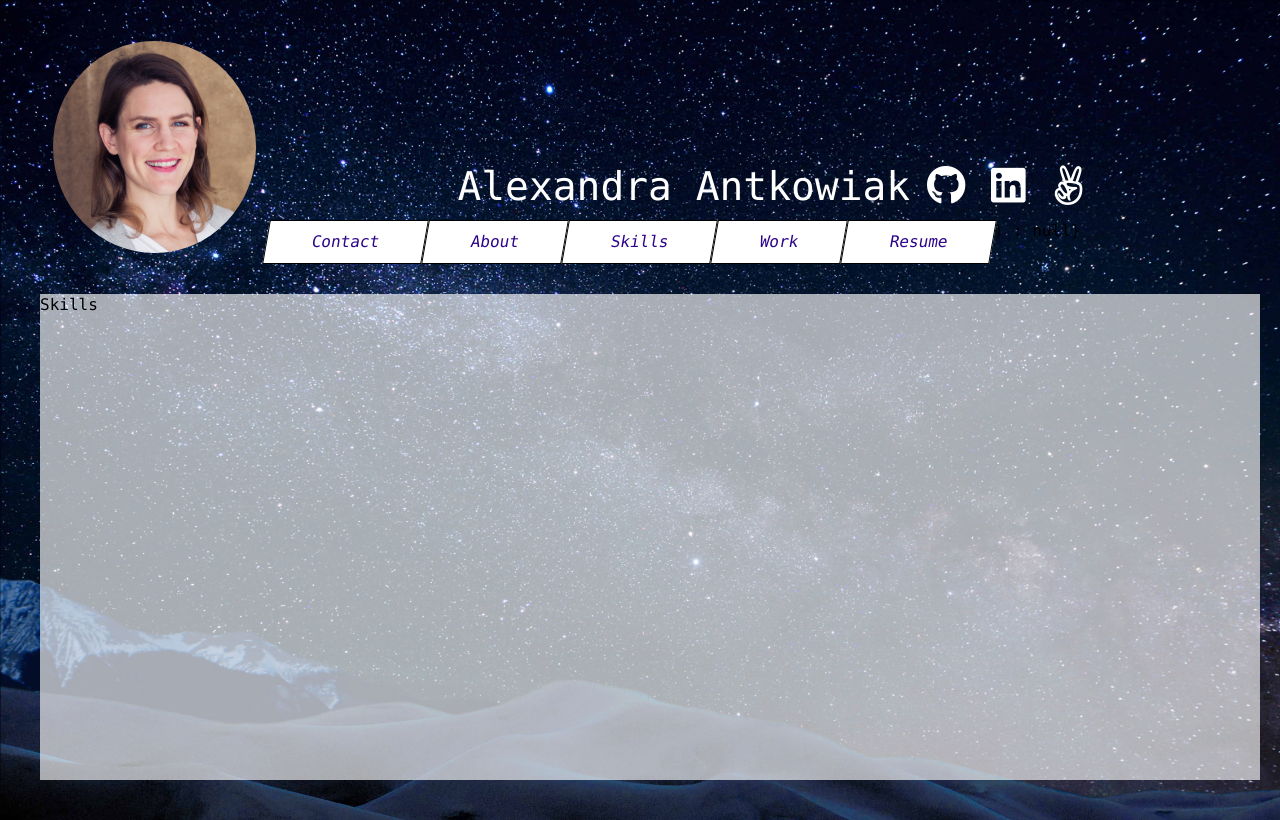
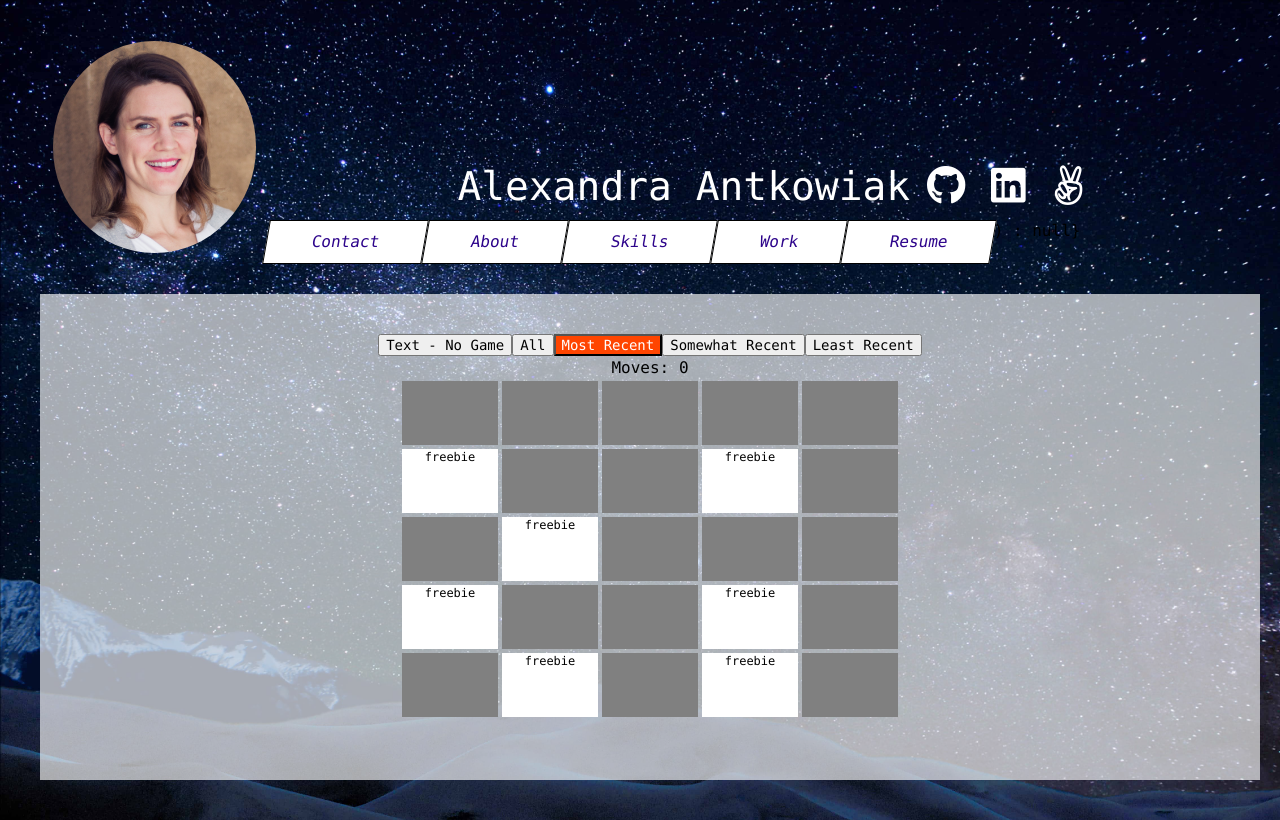
Before and after one commit to alliejant/website, a React (Create React App) app: page /skills in a window 1280 px wide. Built offline with nearby package versions, Linux system fonts and the light colour scheme.

Commit message:
started working on skills

```diff
--- a/src/pages/Skills.js
+++ b/src/pages/Skills.js
@@ -1,9 +1,206 @@
-import React, { Component } from 'react';
+import React, { Component } from "react";
+import "./Skills.scss";
 
 class Skills extends Component {
+  constructor(props) {
+    super(props);
+
+    this.mostRecent = [
+      "Javascript",
+      "Go",
+      "React",
+      "GraphQL",
+      "Relay",
+      "Flow",
+      "Postgres",
+      "HTML",
+      "CSS"
+    ];
+    this.somewhatRecent = ["React Native", "Redux", "Node.js", "Express"];
+    this.leastRecent = ["Ruby on Rails", "Python", "Flask", "Mongo"];
+
+    this.state = {
+      // options include: Text - No Game, Most Recent, Somewhat Recent, Least Recent
+      gameOption: "Most Recent",
+      skills: [],
+      indiciesToUncover: new Set(),
+      firstIndex: null,
+      secondIndex: null,
+      moves: null
+    };
+  }
+
+  componentDidMount() {
+    this.createSkills("Most Recent");
+  }
+
+  createSkills = option => {
+    let skills;
+    const { mostRecent, somewhatRecent, leastRecent } = this;
+    switch (option) {
+      case "All":
+        skills = mostRecent.concat(somewhatRecent, leastRecent);
+        break;
+      case "Most Recent":
+        skills = Array.from(mostRecent);
+        break;
+      case "Somewhat Recent":
+        skills = Array.from(somewhatRecent);
+        break;
+      case "Least Recent":
+        skills = Array.from(leastRecent);
+        break;
+      default:
+    }
+
+    // Check to make sure skills is of valid length and if so, even out grid to a X by X size
+    if (skills === undefined || skills.length < 4) {
+      this.setState({
+        gameOption: "Text - No Game",
+        skills: [],
+        moves: null
+      });
+      return;
+    }
+
+    skills = skills.concat(Array.from(skills));
+    let gridSize = 2;
+    while (gridSize * gridSize < skills.length) {
+      gridSize++;
+    }
+
+    const fillStart = skills.length;
+    skills.length = gridSize * gridSize;
+    skills = skills.fill("freebie", fillStart);
+
+    // Randomize skills
+    for (let i = 0; i < skills.length; i++) {
+      let randomIndex = i + Math.floor(Math.random() * skills.length - i);
+      [skills[i], skills[randomIndex]] = [skills[randomIndex], skills[i]];
+    }
+
+    // Set indiciesToUncover and remove all "freebie" indicies from the set
+    const indiciesToUncover = new Set(skills.keys());
+    skills.forEach((skill, i) => {
+      if (skill === "freebie") {
+        indiciesToUncover.delete(i);
+      }
+    });
+
+    this.setState({
+      gameOption: option,
+      skills,
+      indiciesToUncover,
+      firstIndex: null,
+      secondIndex: null,
+      moves: 0
+    });
+  };
+
+  formatCards = () => {
+    const { skills, indiciesToUncover } = this.state;
+    if (skills.length === 0) {
+      return;
+    }
+    const gridSize = Math.sqrt(skills.length);
+    const formattedSkills = [];
+
+    // format skills in rows of gridSize
+    for (let rowStart = 0; rowStart < skills.length; rowStart += gridSize) {
+      const row = [];
+      for (let i = rowStart; i < rowStart + gridSize; i++) {
+        row.push(
+          indiciesToUncover.has(i) ? (
+            <div
+              key={i}
+              className={"covered"}
+              onClick={() => this.selectCard(i)}
+            />
+          ) : (
+            <div key={i}> {skills[i]}</div>
+          )
+        );
+      }
+      formattedSkills.push(<section key={rowStart}>{row}</section>);
+    }
+    return formattedSkills;
+  };
+
+  selectCard = i => {
+    let { moves, firstIndex, secondIndex, indiciesToUncover } = this.state;
+    if (firstIndex !== null && secondIndex !== null) {
+      return;
+    }
+    moves++;
+    indiciesToUncover.delete(i);
+    if (firstIndex === null) {
+      this.setState({ indiciesToUncover, firstIndex: i, moves });
+    } else if (secondIndex === null) {
+      this.setState({ indiciesToUncover, secondIndex: i, moves });
+      setTimeout(this.checkCards, 1000);
+    }
+  };
+
+  checkCards = () => {
+    let { skills, indiciesToUncover, firstIndex, secondIndex } = this.state;
+    if (skills[firstIndex] === skills[secondIndex]) {
+      this.setState({
+        firstIndex: null,
+        secondIndex: null
+      });
+    } else {
+      indiciesToUncover.add(firstIndex);
+      indiciesToUncover.add(secondIndex);
+      this.setState({
+        indiciesToUncover,
+        firstIndex: null,
+        secondIndex: null
+      });
+    }
+  };
+
+  createButton = option => {
+    const selected = this.state.gameOption === option;
+    return (
+      <button
+        onClick={() => this.createSkills(option)}
+        className={selected ? "selected" : null}
+      >
+        {option}
+      </button>
+    );
+  };
+
   render() {
+    const skills = this.formatCards();
     return (
-      <p> Skills </p>
+      <div className="Skills">
+        <section>
+          {this.createButton("Text - No Game")}
+          {this.createButton("All")}
+          {this.createButton("Most Recent")}
+          {this.createButton("Somewhat Recent")}
+          {this.createButton("Least Recent")}
+        </section>
+        {this.state.gameOption === "Text - No Game" ? (
+          <div>
+            <section>
+              <h6> Most recent: </h6>
+              <p>{this.mostRecent.join(", ")}</p>
+            </section>
+            <section>
+              <h6> Somewhat recent: </h6>
+              <p> {this.somewhatRecent.join(", ")}</p>
+            </section>
+            <section>
+              <h6> Least recent: </h6>
+              <p> {this.leastRecent.join(", ")} </p>
+            </section>
+          </div>
+        ) : null}
+        {this.state.moves !== null ? <p> Moves: {this.state.moves}</p> : null}
+        <section className="game">{skills}</section>
+      </div>
     );
   }
 }
--- /dev/null
+++ b/src/pages/Skills.scss
@@ -0,0 +1,32 @@
+.Skills div {
+    align-items: start;
+    text-align: left;
+    p {
+        margin-bottom: 10px;
+    }
+}
+
+.selected {
+    background-color: orangered;
+    color: white;
+}
+
+.game {
+    display: flex;
+    flex-direction: column;
+    section {
+        display: flex;
+    }
+    div {
+        display: inline-block;
+        width: 12vmin;
+        height: 8vmin;
+        font-size: 1.5vmin;
+        background-color: white;
+        margin: 2px;
+        text-align: center;
+    }
+}
+.game div.covered{
+    background-color: gray;
+}
```
Also changed, not shown: 1 other file (tests, documents, lock files or other folders).
